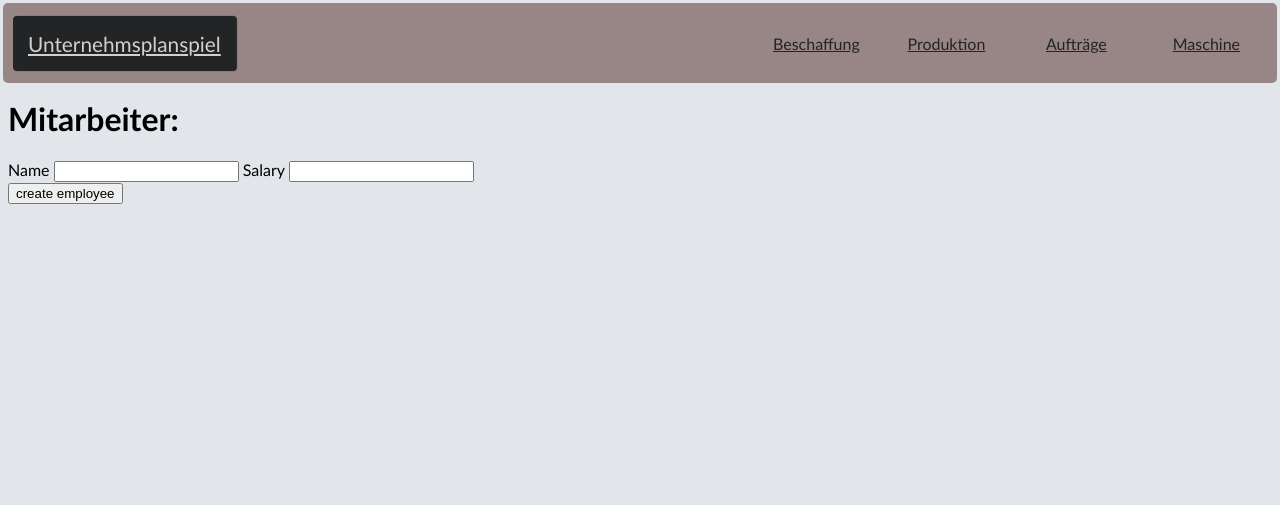
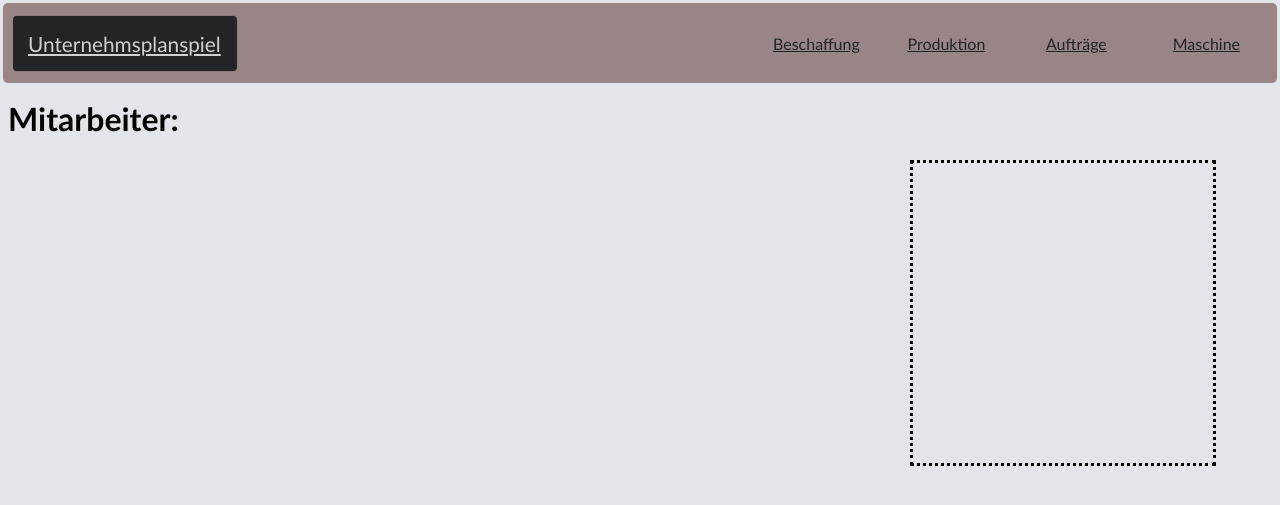
Before and after one commit to Haptiplan/frontend_web, a PHP site: page /templates/create_employee.php in a window 1280 px wide. Shown: the top 505 px of the page. Run offline with PHP 8.4, Linux system fonts and the light colour scheme.

Commit message:
altered to fit player

```diff
--- a/HaptiPlan/styles/procurement.css
+++ b/HaptiPlan/styles/procurement.css
@@ -17,6 +17,14 @@ div.employee_name {
     font-weight: bold;
     color: #333;
     margin-top: 10px;
+}
+.drop-zone {
+    width: 300px;
+    height: 300px;;
+    border-style: dotted;
+    position: fixed;
+    top: 20%;
+    right: 5%;
 }
 #drop-zone {
     width: 300px;
--- a/HaptiPlan/templates/create_employee.php
+++ b/HaptiPlan/templates/create_employee.php
@@ -11,15 +11,17 @@
 <body>
     <?php include_once('header.php'); ?>
     <h1>Mitarbeiter:</h1>
-    <form class="add_form">
+    <!--form class="add_form">
         <div>
             <label for="employee_name">Name</label>
             <input type="text" name="employee_name" id="employee_name">
+        </div>
+        <div>
             <label for="employee_salary">Salary</label>
             <input type="text" name="employee_salary" id="employee_salary">
         </div>
         <button type="submit">create employee</button>
-    </form>
+    </form-->
     <ul class='dataList'></ul>
     <template class="employeeTemplate">
         <div class="employee_list">
@@ -30,6 +32,8 @@
             </form>
         </div>
     </template>
+    <div class="drop-zone" ondrop="drop(event)" ondragover="allowDrop(event)">
+    </div>
     <script src="../scripts/procurement_employee.js"></script>
 </body>
 
```
